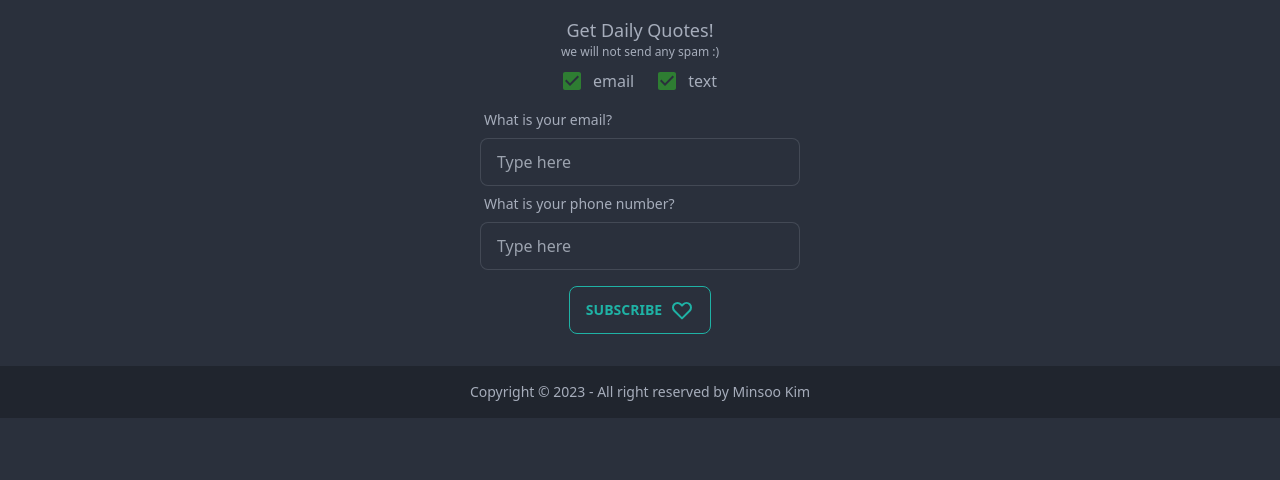
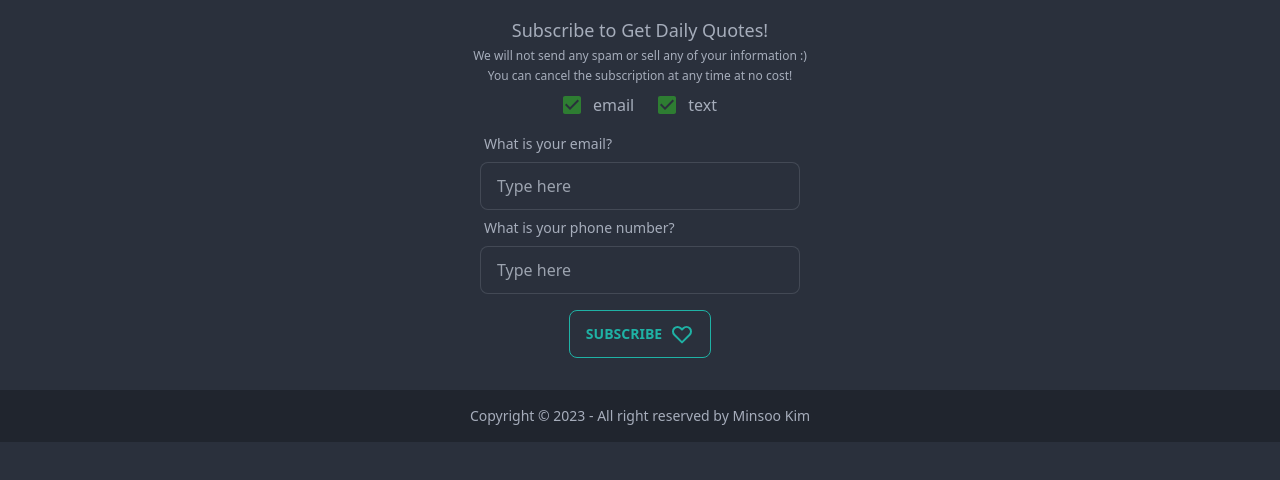
Before and after one commit to minsooerickim/motivat.io, a Next.js app: page /sections/Subscription in a window 1280 px wide. Shown: the top 480 px of the page. Built offline with nearby package versions, Linux system fonts and the light colour scheme.

Commit message:
update subscription text

```diff
--- a/pages/sections/Subscription.tsx
+++ b/pages/sections/Subscription.tsx
@@ -1,16 +1,19 @@
-import ColorCheckboxes from '@/components/Checkbox'
+import Checkbox from '@/components/Checkbox'
 
 export default function Subscription() {
-  const HOOK = 'Get Daily Quotes!'
-  const DESCRIPTION = 'we will not send any spam :)'
+  const HOOK = 'Subscribe to Get Daily Quotes!'
+  const DESCRIPTION =
+    'We will not send any spam or sell any of your information :)'
+  const DESCRIPTION2 = 'You can cancel the subscription at any time at no cost!'
 
   return (
-    <div className="flex-col py-4">
+    <div className="flex-col py-4 items-center justify-center">
       <div className="flex flex-col items-center">
         <h1 className="text-lg text-">{HOOK}</h1>
-        <p className=" text-xs text-opacity-70 text-sub">{DESCRIPTION}</p>
+        <p className=" text-xs text-opacity-70 text-sub pt-1">{DESCRIPTION}</p>
+        <p className=" text-xs text-opacity-70 text-sub pt-1">{DESCRIPTION2}</p>
       </div>
-      <ColorCheckboxes />
+      <Checkbox />
     </div>
   )
 }
```
Also changed, not shown: utility/index.ts (line endings or trailing spaces).
